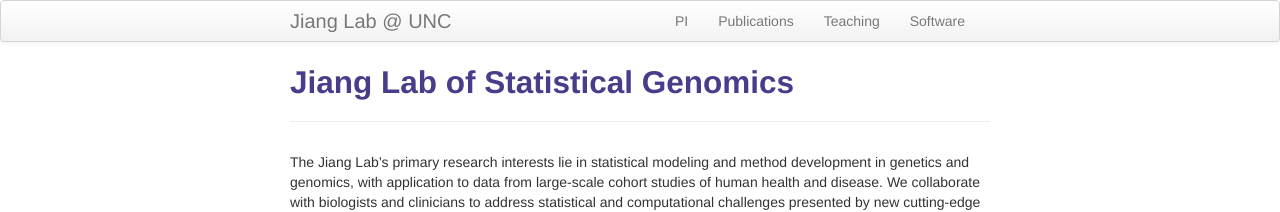
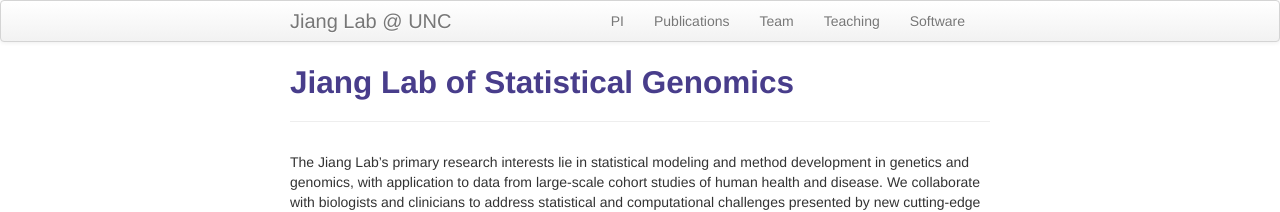
Before and after one commit to yuchaojiang/yuchaojiang.github.io, a Jekyll site: the page built from index.md, in a window 1280 px wide. Shown: the top 212 px of the page. Built offline with Jekyll 4.4.1, drawn with Linux system fonts in a browser that asks for light colours.

Commit message:
Update default.html

```diff
--- a/_includes/themes/twitter/default.html
+++ b/_includes/themes/twitter/default.html
@@ -37,6 +37,7 @@
           <ul class="nav">
               <li><a href="{{ BASE_PATH }}/pages/PI.html">PI</a></li>
               <li><a href="{{ BASE_PATH }}/pages/pubs.html">Publications</a></li>
+              <li><a href="{{ BASE_PATH }}/pages/teams.html">Team</a></li>
               <li><a href="{{ BASE_PATH }}/pages/teaching.html">Teaching</a></li>
               <li><a href="{{ BASE_PATH }}/pages/software.html">Software</a></li>
           </ul>
```
